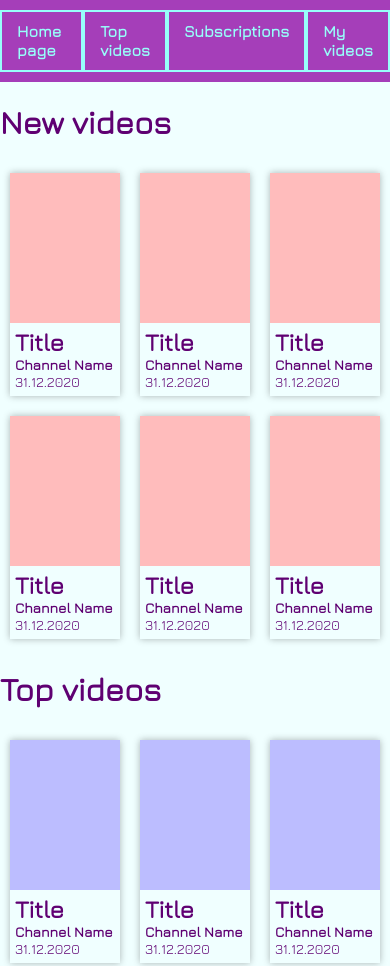
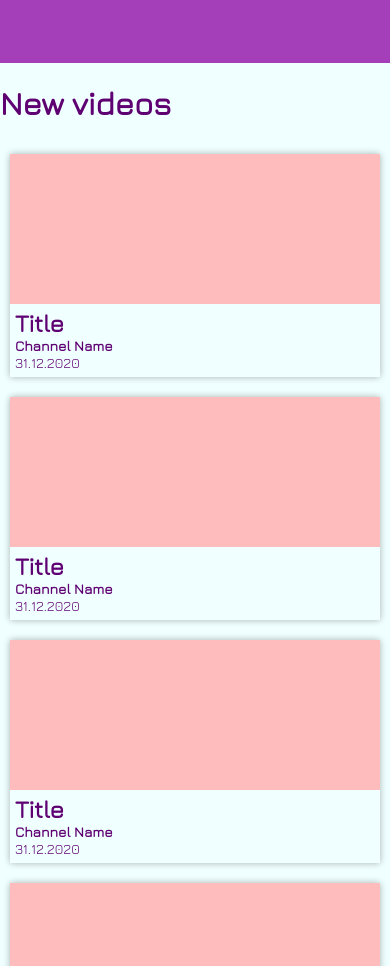
Before and after one commit to BaitemirAsanbaev/Qtube, a plain HTML site: page index.html in a window 390 px wide. Shown: the top 966 px of the page. Drawn offline with nearby package versions, Linux system fonts and the light colour scheme.

Commit message:
added responsive design

```diff
--- a/style.css
+++ b/style.css
@@ -33,6 +33,7 @@ nav ul{
 }
 nav{
     background-color: rgb(165, 62, 185);
+    height: 63px;
 }
 main{
     max-width: 1000px;
@@ -143,3 +144,18 @@ main p{
 #view-page #new-videos article{
     flex-basis: 100%;
 }
+@media screen and (max-width:900px){
+    .main-sect article {
+        flex-basis: calc(50% - 20px);
+    }
+}
+@media screen and (max-width:500px){
+    .main-sect article {
+        flex-basis: calc(100% - 20px);
+    }
+}
+@media screen and (max-width:600px){
+    nav ul li{
+        display: none;
+    }
+}
```
